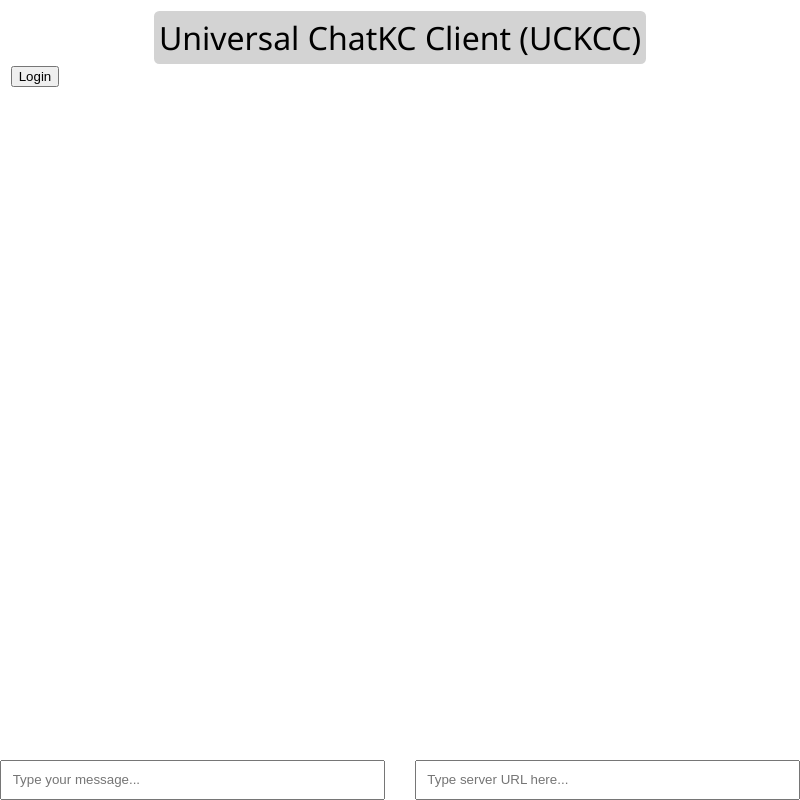
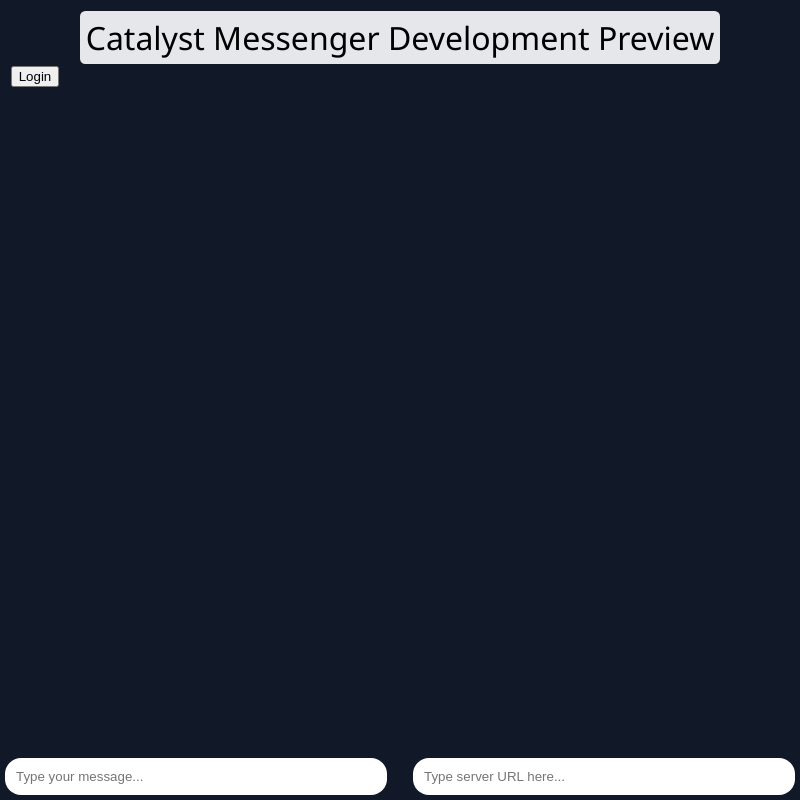
Before and after one commit to jdev082/uckcc, an Electron app: page src/index.html in a window 800 px wide. Drawn offline with Linux system fonts and the light colour scheme.

Commit message:
fakecommit

```diff
--- a/src/index.html
+++ b/src/index.html
@@ -10,7 +10,7 @@
 </head>
 <body>
     <input id="srvbox" placeholder="Type server URL here...">
-    <h1 id="branding">Universal ChatKC Client (UCKCC)</h1>
+    <h1 id="branding">Catalyst Messenger Development Preview</h1>
     <button id="loginBtn">Login</button>
     <input id="msgbox" placeholder="Type your message...">
     <input id="tokenbox" placeholder="Enter token here...">
--- a/src/style.css
+++ b/src/style.css
@@ -1,10 +1,11 @@
 body {
     font-family: 'Segoe UI', Tahoma, Geneva, Verdana, sans-serif;
     margin: 8pt;
+    background-color: #111827;
 }
 
 #branding {
-    background-color: lightgray;
+    background-color: #e5e7eb;
     padding: 4pt;
     font-weight: 100;
     border-radius: 4pt;
@@ -19,6 +20,14 @@ body {
 
 input {
     padding: 8pt;
+    border-radius: 12pt;
+    outline: none;
+    border: none;
+    transition:width 1s ease-in-out;
+}
+
+input:hover {
+    width: 50% !important;
 }
 
 #msgbox {
@@ -26,6 +35,7 @@ input {
     bottom: 0;
     left: 0;
     width: 45%;
+    margin: 4pt;
 }
 
 #srvbox {
@@ -33,6 +43,7 @@ input {
     bottom: 0;
     right: 0;
     width: 45%;
+    margin: 4pt;
 }
 
 *:focus {
```
Also changed, not shown: 1 other file.
